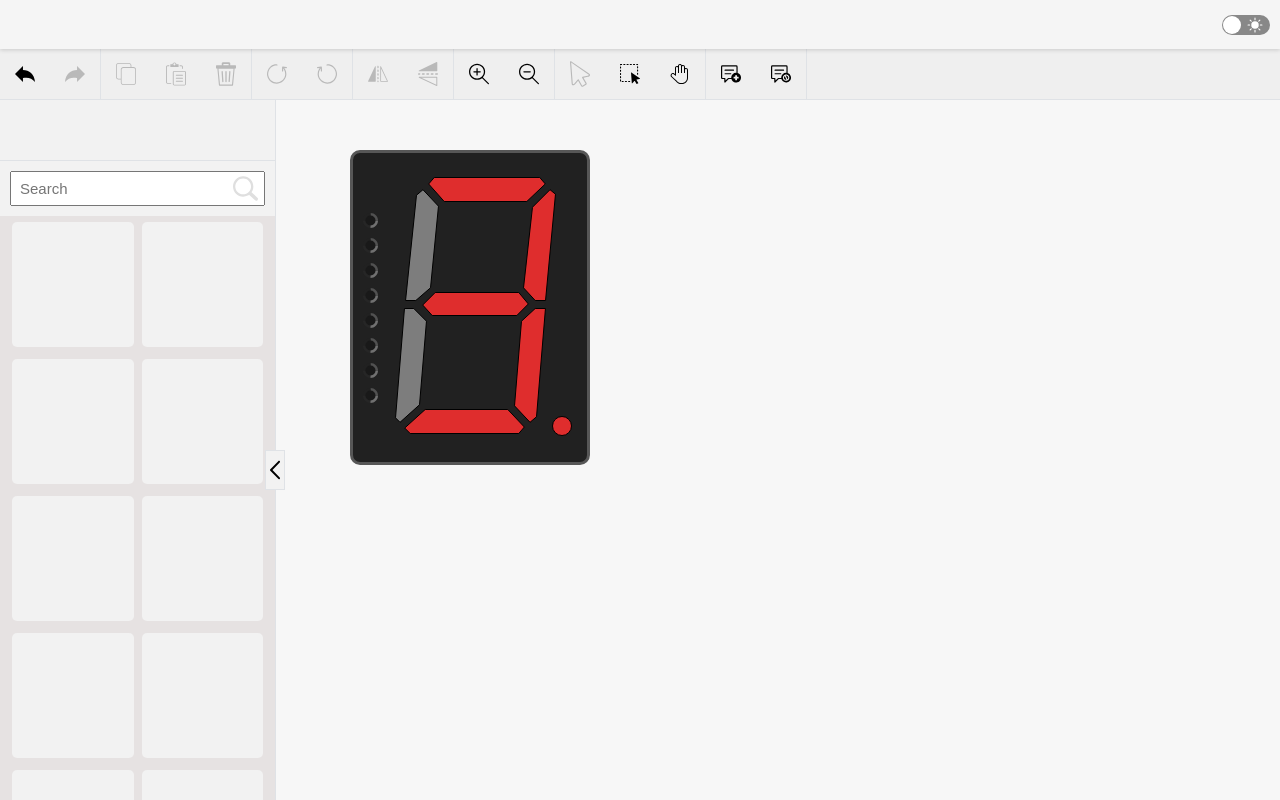
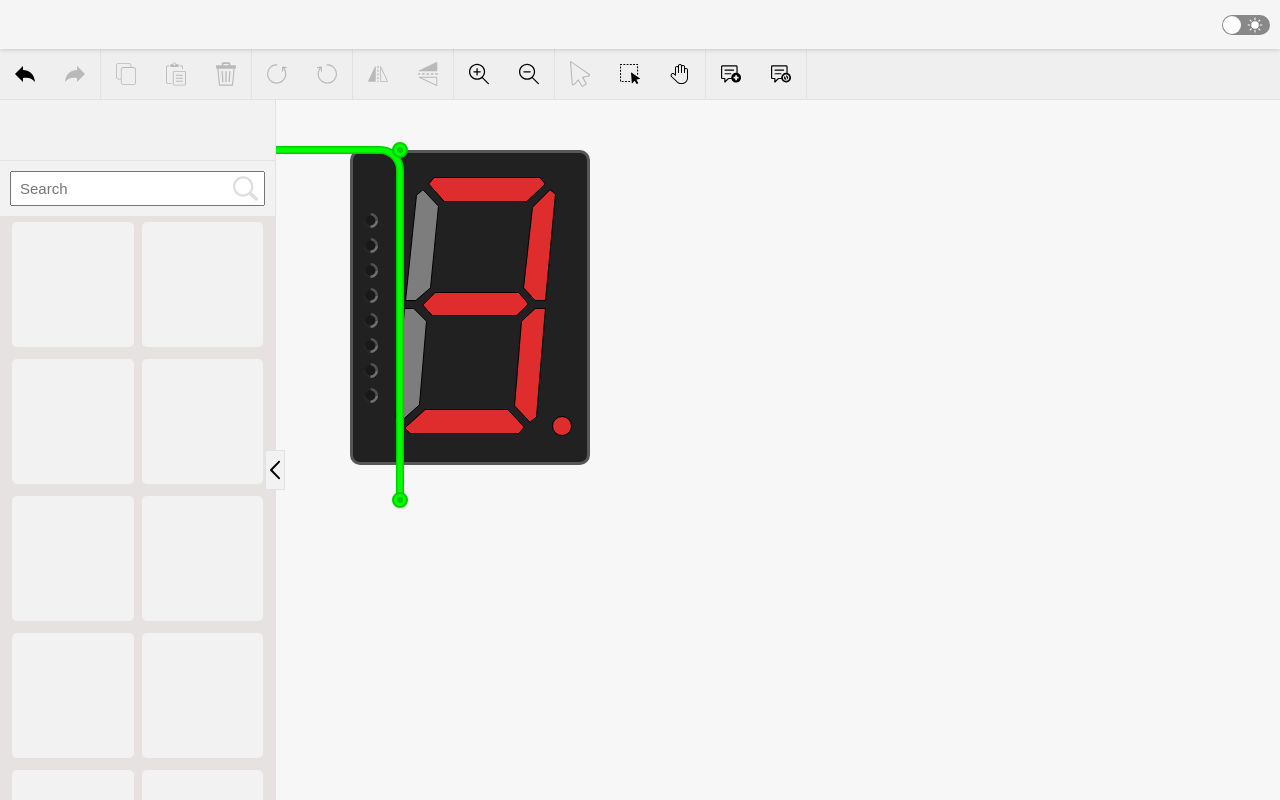
Before and after one commit to tblanpied/LogicSim, a React (Create React App) app: page / in a window 1280 px wide. Built offline with nearby package versions, Linux system fonts and the light colour scheme; the HTML template or start-up script is replaced by a standard one.

Commit message:
added wire, added board that contains all the svg components

```diff
--- a/src/App.js
+++ b/src/App.js
@@ -4,6 +4,7 @@ import { createContext, useState } from "react";
 import ToolBar from "./UI/js/toolbar";
 import SideBar from "./UI/js/sidebar";
 import SevenSegmentDisplay from "./components/js/seven_segment_display";
+import Board from "./UI/js/board";
 
 export const ThemeContext = createContext(null);
 
@@ -19,7 +20,7 @@ function App() {
         <Header></Header>
         <ToolBar></ToolBar>
         <SideBar></SideBar>
-        <SevenSegmentDisplay x="350" y="150" segments='{"a":"on","b":"on","c":"on","d":"on","e":"off","f":"off","g":"on","h":"on"}'></SevenSegmentDisplay>
+        <Board></Board>
       </div>
     </ThemeContext.Provider>
   );
--- /dev/null
+++ b/src/UI/css/board.css
@@ -0,0 +1,10 @@
+.board{
+    position: absolute;
+    width: 100%;
+    height: 100%;
+}
+
+.board svg{
+    overflow: hidden;
+    position: absolute;
+}
--- /dev/null
+++ b/src/UI/js/board.js
@@ -0,0 +1,31 @@
+import "../css/board.css";
+import React from "react";
+import SevenSegmentDisplay from "../../components/js/seven_segment_display";
+import Wire from "../../components/js/wire";
+
+class Board extends React.Component {
+  constructor(props) {
+    super(props);
+
+    this.state = {
+      points: props.points
+    };
+
+  }
+
+  render(){
+    return(
+        <div className="board">
+            <svg version="1.1" xmlns="http://www.w3.org/2000/svg" width="100%" height="100%">
+                <g>
+                <SevenSegmentDisplay x="350" y="150" segments={{a:true,b:true,c:true,d:true,e:false,f:false,g:true,h:true}}></SevenSegmentDisplay>
+                <Wire strokeBorder={3} strokeWidth={5} strokeColor="#00ff00" points={[{x:100,y:150}, {x:150,y:300}, {x:200,y:150}, {x:400,y:150}, {x:400,y:500}]}></Wire>
+                </g>
+            </svg>
+        </div>
+    );
+  }
+
+}
+
+export default Board;
--- a/src/components/css/seven_segment_display.css
+++ b/src/components/css/seven_segment_display.css
@@ -1,8 +1,4 @@
-.seven_segment_display{
-    position: absolute;
-}
-
-.seven_segment_display .IO:hover .center{
+.Component-SevenSegmentDisplay .IO:hover .center{
     fill: white;
 }
 
--- a/src/components/js/seven_segment_display.js
+++ b/src/components/js/seven_segment_display.js
@@ -5,26 +5,16 @@ class SevenSegmentDisplay extends React.Component {
   constructor(props) {
     super(props);
 
-    const segs = JSON.parse(props.segments);
-
     this.state = {
       diffX: 0,
       diffY: 0,
       dragging: false,
-      styles: {
-        left: parseInt(props.x),
-        top: parseInt(props.y),
+      position: {
+        x: parseInt(props.x),
+        y: parseInt(props.y)
       },
-      segments: {
-        a: (segs.a === "on"),
-        b: (segs.b === "on"),
-        c: (segs.c === "on"),
-        d: (segs.d === "on"),
-        e: (segs.e === "on"),
-        f: (segs.f === "on"),
-        g: (segs.g === "on"),
-        h: (segs.h === "on")
-      }
+      rotation: (props.rotation == undefined?0:props.rotation),
+      segments: props.segments
     };
 
     this._dragStart = this._dragStart.bind(this);
@@ -34,21 +24,19 @@ class SevenSegmentDisplay extends React.Component {
 
   _dragStart(e) {
     this.setState({
-      diffX: e.screenX - e.currentTarget.getBoundingClientRect().left,
-      diffY: e.screenY - e.currentTarget.getBoundingClientRect().top,
+      diffX: e.pageX - e.currentTarget.getBoundingClientRect().left - 312*Math.sin(this.state.rotation*Math.PI/180),
+      diffY: e.pageY - e.currentTarget.getBoundingClientRect().top,
       dragging: true,
     });
   }
 
   _dragging(e) {
     if (this.state.dragging) {
-      var left = e.screenX - this.state.diffX;
-      var top = e.screenY - this.state.diffY;
       this.setState({
-        styles: {
-          left: left,
-          top: top,
-        },
+        position: {
+          x: e.pageX - this.state.diffX,
+          y: e.pageY - this.state.diffY
+        }
       });
     }
   }
@@ -63,21 +51,7 @@ class SevenSegmentDisplay extends React.Component {
 
   render() {
     return (
-      <div
-        className="seven_segment_display"
-        onMouseDown={this._dragStart}
-        onMouseMove={this._dragging}
-        onMouseUp={this._dragEnd}
-        style={this.state.styles}
-      >
-        <svg
-          width="240"
-          height="315"
-          viewBox="0 0 240 315"
-          fill="none"
-          xmlns="http://www.w3.org/2000/svg"
-        >
-          <g className="Component-SevenSegmentDisplay">
+      <g onMouseDown={this._dragStart} onMouseMove={this._dragging} onMouseUp={this._dragEnd} transform={"translate(" + this.state.position.x + "," + this.state.position.y + ") rotate(" + this.state.rotation + ")"} className="Component-SevenSegmentDisplay">
         <g className="SevenSegmentDisplay">
           <rect
             className="base"
@@ -604,13 +578,7 @@ class SevenSegmentDisplay extends React.Component {
               mask="url(#path-70-inside-28_28_439)"
             />
           </g>
-              <circle
-                className="center"
-                cx="20.5"
-                cy="95.5"
-                r="5"
-                fill="#191919"
-              />
+          <circle className="center" cx="20.5" cy="95.5" r="5" fill="#191919" />
         </g>
         <g className="IO In-a">
           <g className="left-bottom">
@@ -669,17 +637,9 @@ class SevenSegmentDisplay extends React.Component {
               mask="url(#path-79-inside-32_28_439)"
             />
           </g>
-              <circle
-                className="center"
-                cx="20.5"
-                cy="70.5"
-                r="5"
-                fill="#191919"
-              />
+          <circle className="center" cx="20.5" cy="70.5" r="5" fill="#191919" />
         </g>
       </g>
-        </svg>
-      </div>
     );
   }
 }
--- /dev/null
+++ b/src/components/js/wire.js
@@ -0,0 +1,153 @@
+import "../css/wire.css";
+import React from "react";
+
+class Wire extends React.Component {
+  constructor(props) {
+    super(props);
+
+    this.strokeWidth = props.strokeWidth == undefined ? 1 : props.strokeWidth;
+    this.strokeColor =
+      props.strokeColor == undefined ? "#000000" : props.strokeColor;
+    this.strokeBorder =
+      props.strokeBorder == undefined ? 0 : props.strokeBorder;
+
+    this.state = {
+      points: props.points,
+      dragging: false
+    };
+
+    this._dragStart = this._dragStart.bind(this);
+    this._dragging = this._dragging.bind(this);
+    this._dragEnd = this._dragEnd.bind(this);
+  }
+
+  LightenDarkenColor(col, amt) {
+    var usePound = false;
+    if (col[0] == "#") {
+      col = col.slice(1);
+      usePound = true;
+    }
+
+    var num = parseInt(col, 16);
+
+    var r = (num >> 16) + amt;
+
+    if (r > 255) r = 255;
+    else if (r < 0) r = 0;
+
+    var b = ((num >> 8) & 0x00ff) + amt;
+
+    if (b > 255) b = 255;
+    else if (b < 0) b = 0;
+
+    var g = (num & 0x0000ff) + amt;
+
+    if (g > 255) g = 255;
+    else if (g < 0) g = 0;
+
+    const res = (g | (b << 8) | (r << 16)).toString(16);
+    return (usePound ? "#" : "") + "0".repeat(6 - res.length) + res;
+  }
+
+  _dragStart(e) {
+    this.setState({
+      dragging: true
+    });
+  }
+
+  _dragging(e, i) {
+    if (this.state.dragging) {
+      let points = [...this.state.points];
+      let point = {...points[i]};
+      point.x = e.pageX;
+      point.y = e.pageY;
+      points[i] = point;
+      this.setState({
+        points: points
+      });
+    }
+  }
+
+  _dragEnd() {
+    this.setState({
+      dragging: false
+    });
+  }
+
+  render() {
+    const angle = (A, B, C) =>
+        ((Math.atan2(C.y - B.y, C.x - B.x) -
+          Math.atan2(A.y - B.y, A.x - B.x) +
+          3 * Math.PI) %
+          (2 * Math.PI)) -
+        Math.PI;
+
+    var data = "";
+    var points = [];
+    var key = 0;
+    var radius = 20;
+    data += "M" + this.state.points[0].x + "," + this.state.points[0].y;
+    points.push(<g onMouseDown={this._dragStart} onMouseMove={(e) => {this._dragging(e, 0);}} onMouseUp={this._dragEnd} key={key++}><circle key={key++} fill={this.strokeColor} stroke={this.LightenDarkenColor(this.strokeColor, -50)} strokeWidth={2} cx={this.state.points[0].x} cy={this.state.points[0].y} r={7}/><circle key={key++} fill={this.LightenDarkenColor(this.strokeColor, -50)} cx={this.state.points[0].x} cy={this.state.points[0].y} r={3}/></g>);
+    for (let i = 1; i < this.state.points.length - 1; i++) {
+      var dxa = this.state.points[i].x - this.state.points[i - 1].x;
+      var dya = this.state.points[i].y - this.state.points[i - 1].y;
+      var dxb = this.state.points[i + 1].x - this.state.points[i].x;
+      var dyb = this.state.points[i + 1].y - this.state.points[i].y;
+      var va = {
+        x: dxa / Math.sqrt(Math.pow(dxa, 2) + Math.pow(dya, 2)),
+        y: dya / Math.sqrt(Math.pow(dxa, 2) + Math.pow(dya, 2)),
+      };
+      var vb = {
+        x: dxb / Math.sqrt(Math.pow(dxb, 2) + Math.pow(dyb, 2)),
+        y: dyb / Math.sqrt(Math.pow(dxb, 2) + Math.pow(dyb, 2)),
+      };
+      var angleBetweenLines = Math.acos((-va.x)*vb.x + (-va.y)*vb.y);
+      console.log(angleBetweenLines);
+      var r = radius/Math.tan((angleBetweenLines)/2);
+      var ka = {
+        x: this.state.points[i - 1].x + (dxa - va.x * r),
+        y: this.state.points[i - 1].y + (dya - va.y * r),
+      };
+      var kb = {
+        x: this.state.points[i].x + vb.x * r,
+        y: this.state.points[i].y + vb.y * r,
+      };
+      var c = { x: ka.x + (ka.x - kb.x) / 2, y: ka.y + (ka.y - kb.y) / 2 };
+
+      data += " L" + ka.x + "," + ka.y;
+      data += " A" + radius  + " " + radius  + " " + 0 + " " + 0 + " " + (angle(kb, ka, this.state.points[i]) > 0 ? 0 : 1) + " " + kb.x + "," + kb.y;
+
+      points.push(<g onMouseDown={this._dragStart} onMouseMove={(e) => {this._dragging(e, i);}} onMouseUp={this._dragEnd} key={key++}><circle key={key++} fill={this.strokeColor} stroke={this.LightenDarkenColor(this.strokeColor, -50)} strokeWidth={2} cx={this.state.points[i].x} cy={this.state.points[i].y} r={7}/><circle key={key++} fill={this.LightenDarkenColor(this.strokeColor, -50)} cx={this.state.points[i].x} cy={this.state.points[i].y} r={3}/></g>);
+    }
+    data += " L" + this.state.points[this.state.points.length - 1].x + "," + this.state.points[this.state.points.length - 1].y;
+    points.push(<g onMouseDown={this._dragStart} onMouseMove={(e) => {this._dragging(e, this.state.points.length - 1);}} onMouseUp={this._dragEnd} key={key++}><circle key={key++} fill={this.strokeColor} stroke={this.LightenDarkenColor(this.strokeColor, -50)} strokeWidth={2} cx={this.state.points[this.state.points.length - 1].x} cy={this.state.points[this.state.points.length - 1].y} r={7}/><circle key={key++} fill={this.LightenDarkenColor(this.strokeColor, -50)} cx={this.state.points[this.state.points.length - 1].x} cy={this.state.points[this.state.points.length - 1].y} r={3}/></g>);
+
+    return (
+      <g>
+        {this.strokeBorder != 0 ? (
+          <path
+            d={data}
+            fill="none"
+            stroke={this.LightenDarkenColor(this.strokeColor, -50)}
+            strokeWidth={this.strokeWidth + this.strokeBorder}
+            strokeLinecap="round"
+            strokeLinejoin="round"
+          ></path>
+        ) : (
+          ""
+        )}
+        <path
+          d={data}
+          fill="none"
+          stroke={this.strokeColor}
+          strokeWidth={this.strokeWidth}
+          strokeLinecap="round"
+          strokeLinejoin="round"
+        ></path>
+        {points}
+      </g>
+    );
+  }
+}
+
+export default Wire;
```
Also changed, not shown: src/components/css/wire.css (added). Lines whose indentation alone changed are shown as unchanged.
